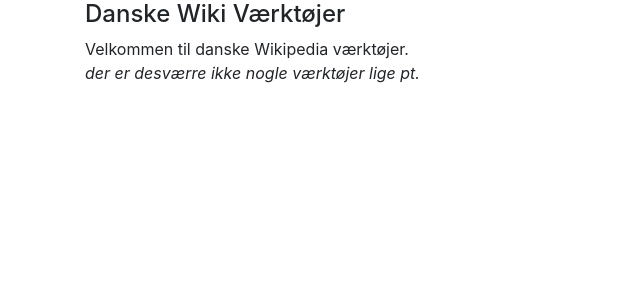
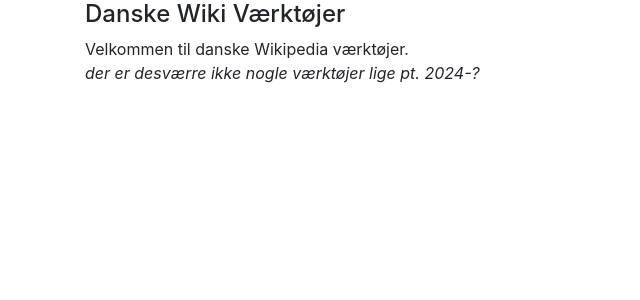
Before and after one commit to wikimedia/labs-tools-dawiki, a PHP site: page / in a window 1280 px wide. Shown: the top 300 px of the page, without its empty margins (0-640 px from the left). Run offline with PHP 8.4, Linux system fonts and the light colour scheme.

Commit message:
Updated the code a bit.
Change-Id: I1c02cf7eed4fdd5a9aa2c7059216ddb9533077cb

```diff
--- a/index.php
+++ b/index.php
@@ -19,6 +19,7 @@
     <h4>Danske Wiki Værktøjer</h4>
     Velkommen til danske Wikipedia værktøjer.<br>
     <i>der er desværre ikke nogle værktøjer lige pt.</i>
+	<i>2024-?</i>
 </div>
 </body>
 </html>
```
